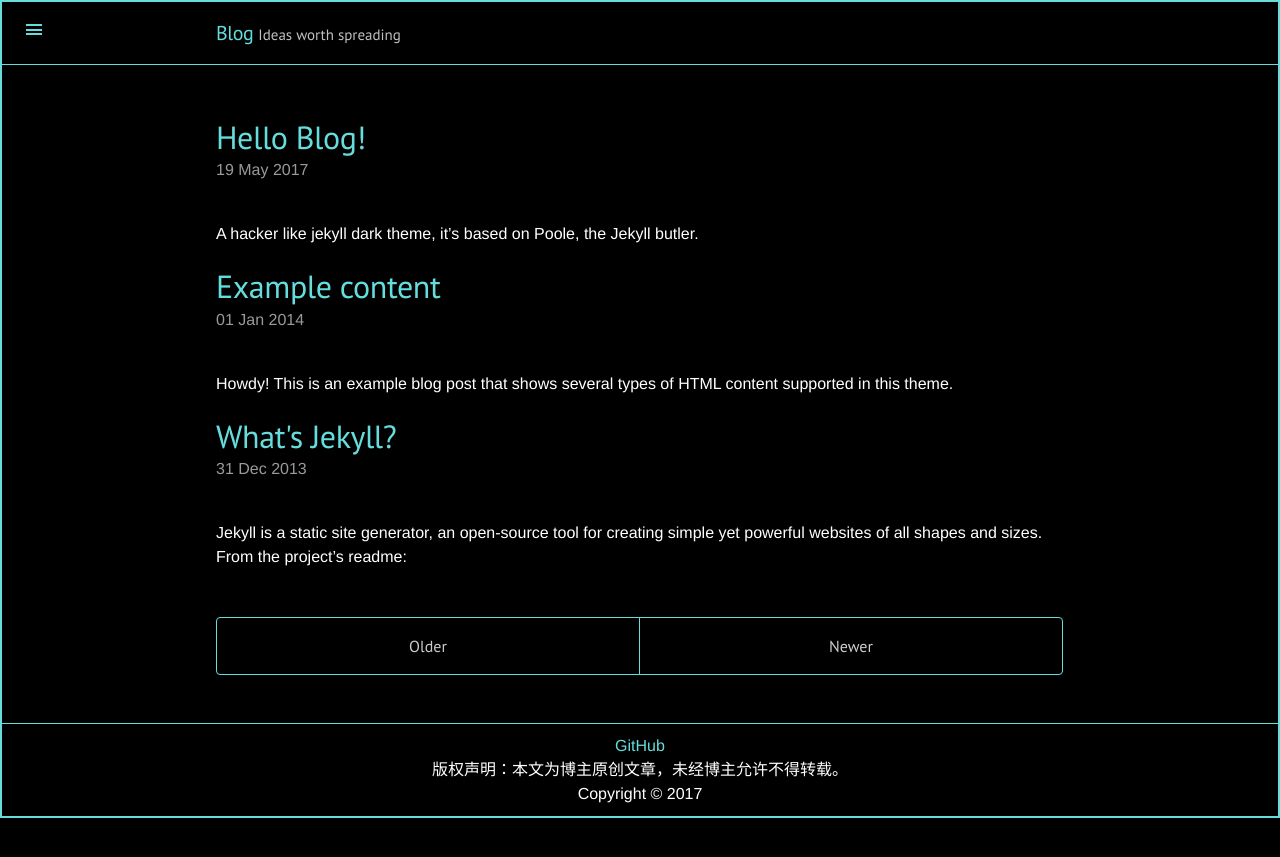
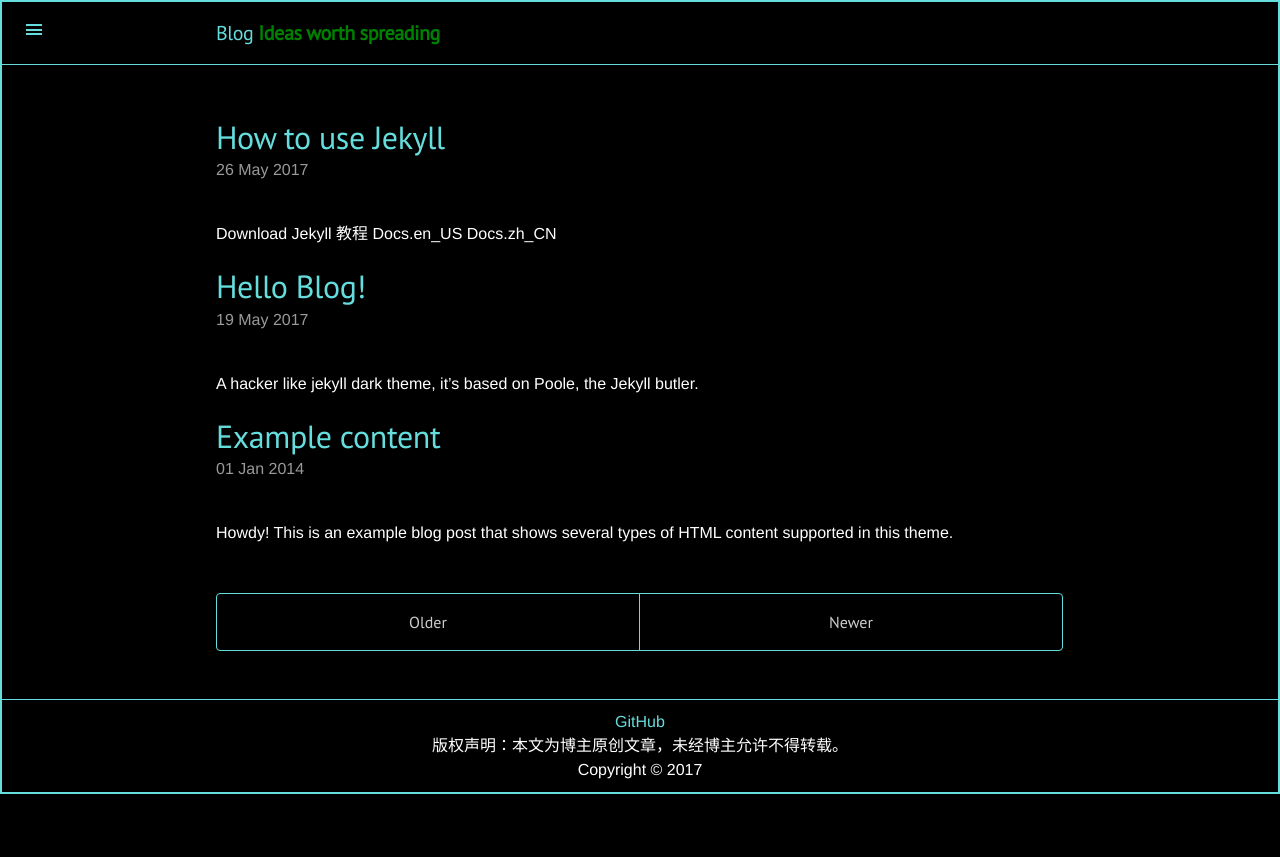
Before and after one commit to pengfeifan/pengfeifan.github.io, a Jekyll site: the page built from index.html, in a window 1280 px wide. Shown: the top 857 px of the page. Built offline with Jekyll 4.4.1, drawn with Linux system fonts in a browser that asks for light colours; the list of posts is cut into pages by our own code.

```diff
--- a/_config.yml
+++ b/_config.yml
@@ -8,7 +8,8 @@ gems: [jekyll-paginate]
 # Permalinks
 #
 # Use of `relative_permalinks` ensures post links from the index work properly.
-permalink:           pretty
+#permalink:           pretty
+permalink:           none
 
 # Setup
 title:               Blog
@@ -20,12 +21,12 @@ paginate:            7
 
 # About/contact
 author:
-  name:              PengfeiFan
+  name:              Pengfei Fan
   url:               https://pengfeifan.github.io/
   email:             pengfei.fan@hotmail.com
 
 # Custom vars
-version:             2.0
+version:             1.0
 
 # Social Media
 github:				https://github.com/pengfeifan
@@ -36,4 +37,4 @@ disqus:             blog-github-io
 theme:
   creator:			WilliamFan
   codename:			Blog
-  link:             https://github.com/pengfeifan
+  link:         https://github.com/pengfeifan
--- a/_includes/sidebar.html
+++ b/_includes/sidebar.html
@@ -5,7 +5,7 @@
 <!-- Toggleable sidebar -->
 <div class="sidebar" id="sidebar">
   <div class="sidebar-item">
-      <img width="125" height="125" alt="A photo of ariestiyansyah" src="{{ site.baseurl }}images/head.jpeg">
+      <img width="125" height="125" alt="A photo of pengfeifan" src="{{ site.baseurl }}assets/images/head.jpg">
     <p>{{ site.description }}</p>
   </div>
 
@@ -26,7 +26,7 @@
       {% endif %}
     {% endfor %}
 
-    <a class="sidebar-nav-item" href="http://github.com/pengfeifan">GitHub project</a>
+    <a class="sidebar-nav-item" href="https://github.com/pengfeifan">GitHub project</a>
     <span class="sidebar-nav-item">Version {{ site.version }}</span>
   </nav>
 
--- a/_layouts/default.html
+++ b/_layouts/default.html
@@ -13,7 +13,7 @@
         <div class="container">
           <h3 class="masthead-title">
             <a href="/" title="Home">{{ site.title }}</a>
-            <small>{{ site.tagline }}</small>
+            <strong><font color="green">{{ site.tagline }}</font></strong>
           </h3>
         </div>
       </div>
--- a/_posts/2013-12-31-whats-jekyll.md
+++ /dev/null
@@ -1,14 +0,0 @@
----
-layout: post
-title: What's Jekyll?
-categories:
-- blog
----
-
-[Jekyll](http://jekyllrb.com) is a static site generator, an open-source tool for creating simple yet powerful websites of all shapes and sizes. From [the project's readme](https://github.com/mojombo/jekyll/blob/master/README.markdown):
-
-  > Jekyll is a simple, blog aware, static site generator. It takes a template directory [...] and spits out a complete, static website suitable for serving with Apache or your favorite web server. This is also the engine behind GitHub Pages, which you can use to host your project’s page or blog right here from GitHub.
-
-It's an immensely useful tool and one we encourage you to use here with Hyde.
-
-Find out more by [visiting the project on GitHub](https://github.com/mojombo/jekyll).
--- /dev/null
+++ b/_posts/2017-05-26-jekyll.md
@@ -0,0 +1,10 @@
+---
+layout: post
+title: How to use Jekyll
+categories:
+- Jekyll
+---
+
+<a href="{{ site.baseurl }}downloads/Jekyll.pdf">Download Jekyll 教程</a><br/>
+<a href="https://jekyllrb.com/docs/home/">Docs.en_US</a><br/>
+<a href="http://jekyllcn.com/docs/home/">Docs.zh_CN</a>
```
Also changed, not shown: README.md, assets/images/head.jpg (added), category.html (indentation only), images/head.jpeg (deleted), 1 other file.
